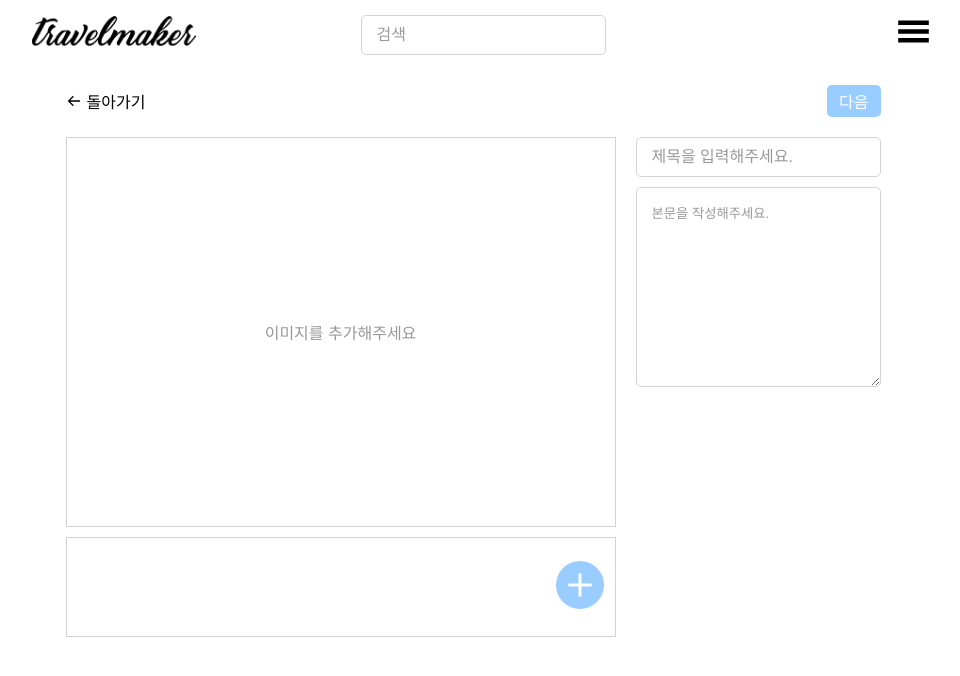
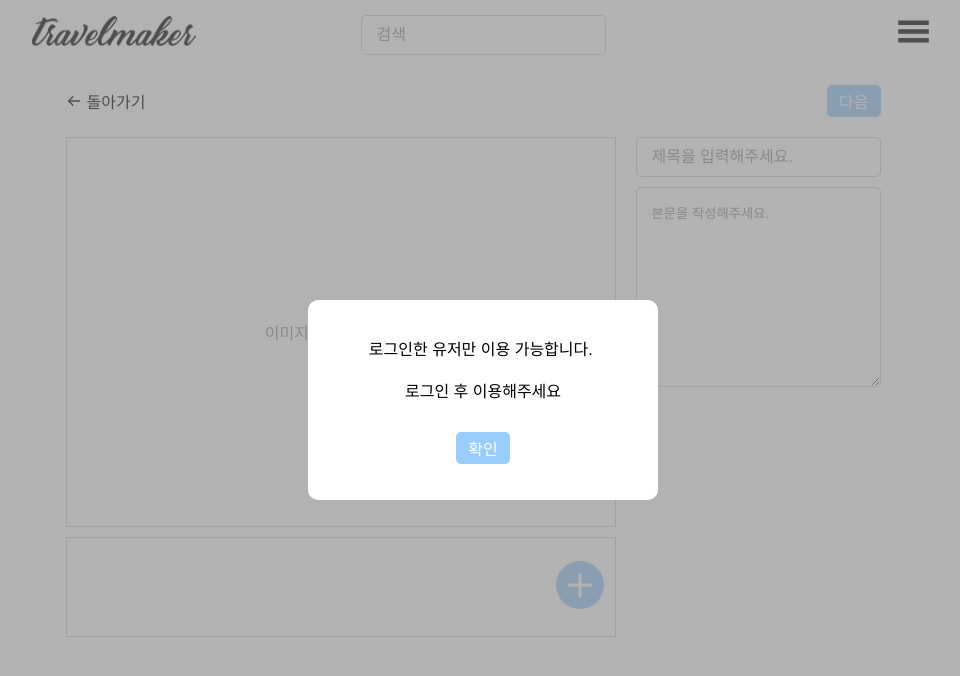
Before and after one commit to jhoon9494/travel_maker, a React (Create React App) app: page /upload in a window 1280 px wide. Shown: the top 676 px of the page, without its empty margins (157-1117 px from the left). Built offline with nearby package versions, Linux system fonts and the light colour scheme.

Commit message:
Feat: 로그인하지 않은 유저인 경우 로그인 페이지로 리다이렉트

```diff
--- a/src/pages/Layout.tsx
+++ b/src/pages/Layout.tsx
@@ -1,14 +1,37 @@
-import { Outlet } from 'react-router-dom';
+import { Outlet, useNavigate } from 'react-router-dom';
+import { useEffect, useState, useContext } from 'react';
 import Navbar from 'components/organism/Navbar';
 import styled from 'styled-components';
+import Alert from 'components/atoms/Alert';
+import userContext from 'context/userContext';
 
 function Layout() {
+  const [alert, setAlert] = useState(false);
+  const [open, setOpen] = useState(true);
+  const navigate = useNavigate();
+  const loggedUser = useContext(userContext);
+
+  useEffect(() => {
+    // 로그인하지 않은 유저인 경우 로그인 페이지로 리다이렉트
+    if (!loggedUser.id) {
+      setAlert(true);
+      setOpen(true);
+    }
+  }, [loggedUser]);
+
+  useEffect(() => {
+    if (!open) {
+      navigate('/', { replace: true });
+    }
+  }, [open, navigate]);
+
   return (
     <Wrapper>
       <Navbar />
       <Body>
         <Outlet />
       </Body>
+      {alert && <Alert text={`로그인한 유저만 이용 가능합니다. \n\n로그인 후 이용해주세요`} open={setOpen} />}
     </Wrapper>
   );
 }
```
